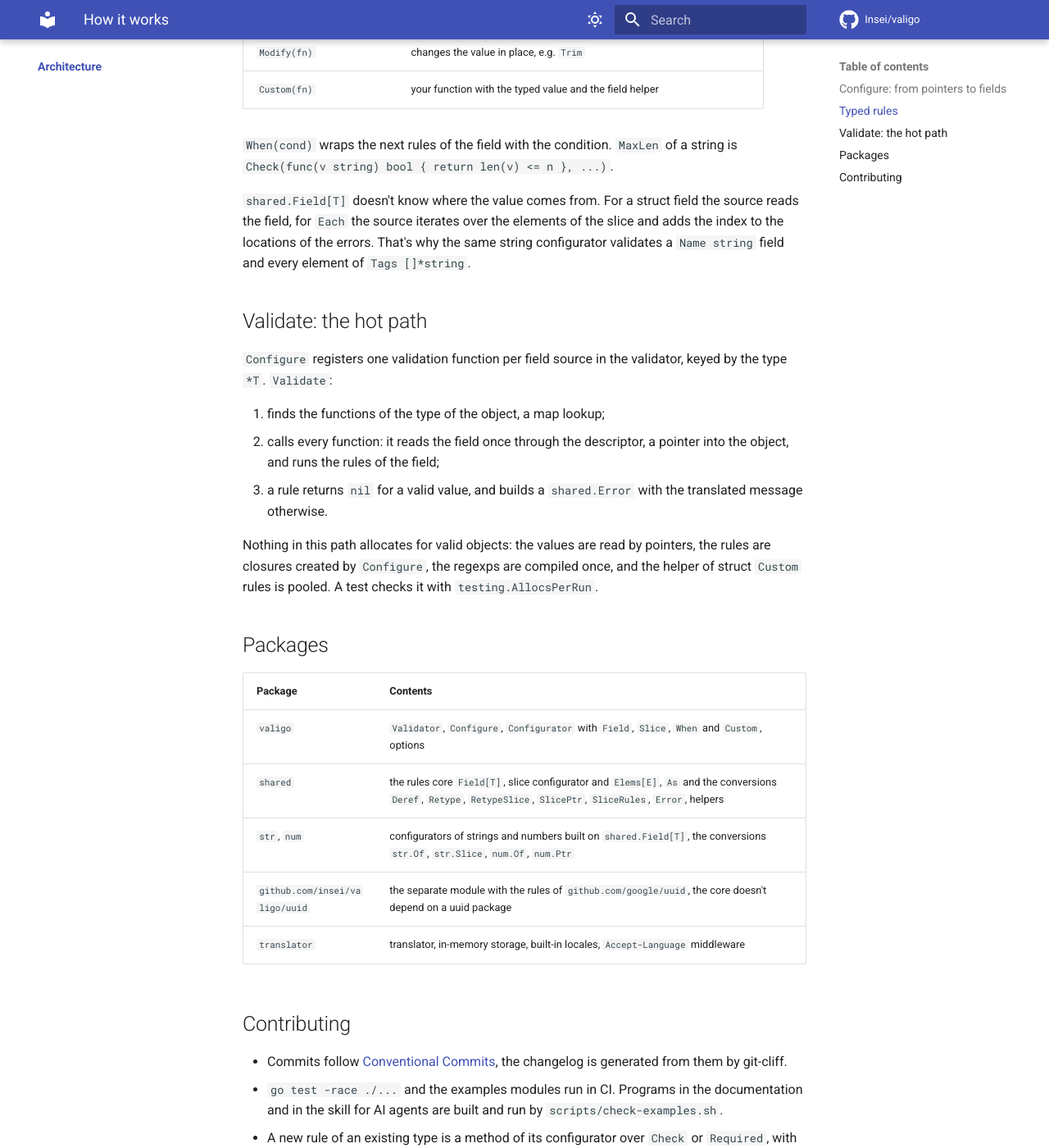
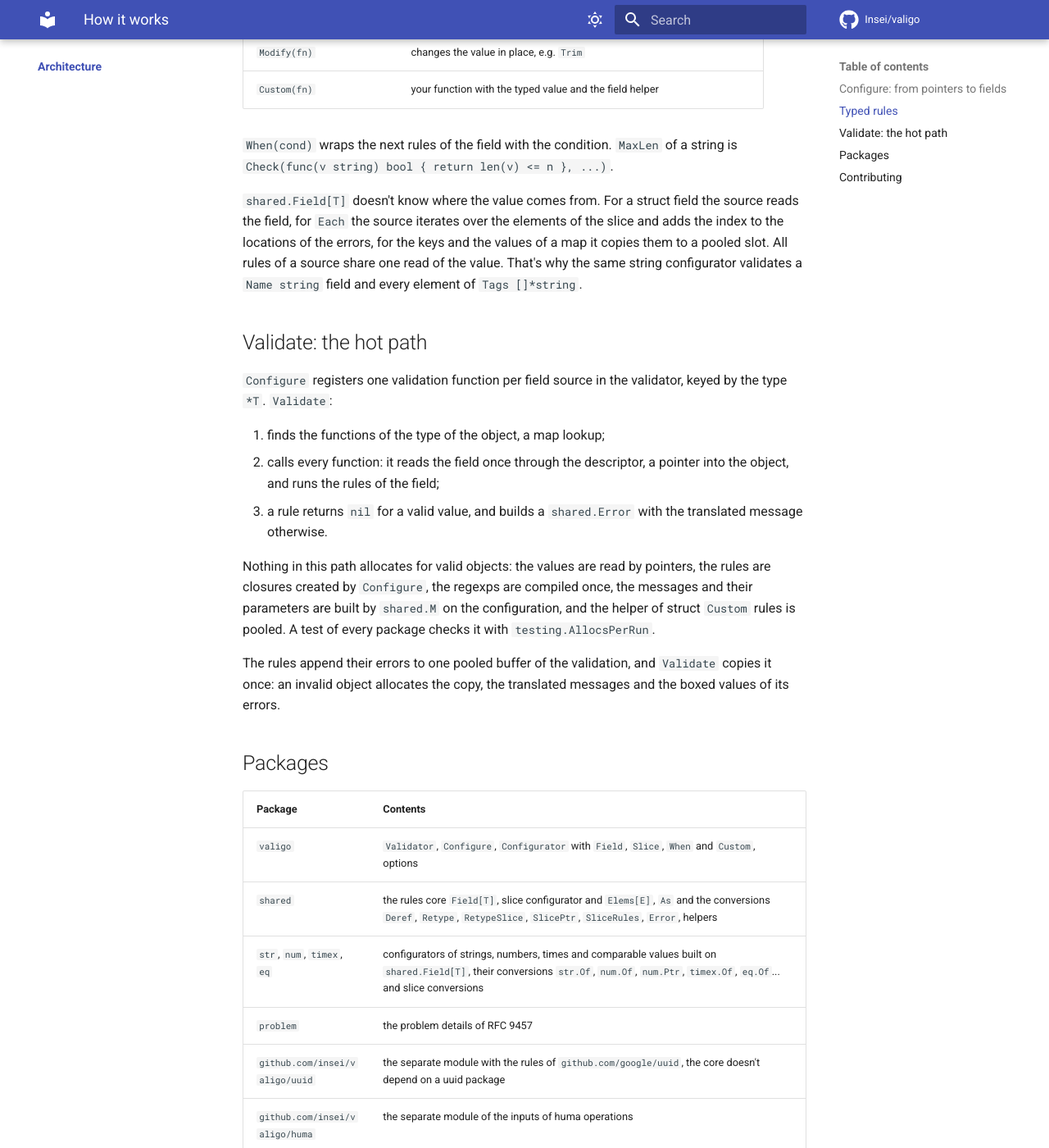
Before and after one commit to Insei/valigo, an MkDocs documentation site: the page built from docs/architecture/index.md, in a window 1280 px wide and 1400 px high, scrolled down 937 px. Shown: the whole window at 82% size. Built offline with MkDocs 1.6.1 and Material for MkDocs 9.7.7, drawn with Linux system fonts in a browser that asks for light colours; comment, search, counter and statistics services are not loaded; the version menu is left out.

Commit message:
docs: describe all features in Why valigo?, How it works and llms.txt
The description of llms.txt used the API of v0.0.x, b.String.

```diff
--- a/docs/architecture/index.md
+++ b/docs/architecture/index.md
@@ -23,7 +23,7 @@ Every typed configurator is a thin wrapper over one core type, `shared.Field[T]`
 
 `When(cond)` wraps the next rules of the field with the condition. `MaxLen` of a string is `Check(func(v string) bool { return len(v) <= n }, ...)`.
 
-`shared.Field[T]` doesn't know where the value comes from. For a struct field the source reads the field, for `Each` the source iterates over the elements of the slice and adds the index to the locations of the errors. That's why the same string configurator validates a `Name string` field and every element of `Tags []*string`.
+`shared.Field[T]` doesn't know where the value comes from. For a struct field the source reads the field, for `Each` the source iterates over the elements of the slice and adds the index to the locations of the errors, for the keys and the values of a map it copies them to a pooled slot. All rules of a source share one read of the value. That's why the same string configurator validates a `Name string` field and every element of `Tags []*string`.
 
 ## Validate: the hot path
 
@@ -33,7 +33,9 @@ Every typed configurator is a thin wrapper over one core type, `shared.Field[T]`
 2. calls every function: it reads the field once through the descriptor, a pointer into the object, and runs the rules of the field;
 3. a rule returns `nil` for a valid value, and builds a `shared.Error` with the translated message otherwise.
 
-Nothing in this path allocates for valid objects: the values are read by pointers, the rules are closures created by `Configure`, the regexps are compiled once, and the helper of struct `Custom` rules is pooled. A test checks it with `testing.AllocsPerRun`.
+Nothing in this path allocates for valid objects: the values are read by pointers, the rules are closures created by `Configure`, the regexps are compiled once, the messages and their parameters are built by `shared.M` on the configuration, and the helper of struct `Custom` rules is pooled. A test of every package checks it with `testing.AllocsPerRun`.
+
+The rules append their errors to one pooled buffer of the validation, and `Validate` copies it once: an invalid object allocates the copy, the translated messages and the boxed values of its errors.
 
 ## Packages
 
@@ -41,8 +43,10 @@ Nothing in this path allocates for valid objects: the values are read by pointer
 |---|---|
 | `valigo` | `Validator`, `Configure`, `Configurator` with `Field`, `Slice`, `When` and `Custom`, options |
 | `shared` | the rules core `Field[T]`, slice configurator and `Elems[E]`, `As` and the conversions `Deref`, `Retype`, `RetypeSlice`, `SlicePtr`, `SliceRules`, `Error`, helpers |
-| `str`, `num` | configurators of strings and numbers built on `shared.Field[T]`, the conversions `str.Of`, `str.Slice`, `num.Of`, `num.Ptr` |
+| `str`, `num`, `timex`, `eq` | configurators of strings, numbers, times and comparable values built on `shared.Field[T]`, their conversions `str.Of`, `num.Of`, `num.Ptr`, `timex.Of`, `eq.Of`... and slice conversions |
+| `problem` | the problem details of RFC 9457 |
 | `github.com/insei/valigo/uuid` | the separate module with the rules of `github.com/google/uuid`, the core doesn't depend on a uuid package |
+| `github.com/insei/valigo/huma` | the separate module of the inputs of huma operations |
 | `translator` | translator, in-memory storage, built-in locales, `Accept-Language` middleware |
 
 ## Contributing
--- a/mkdocs.yml
+++ b/mkdocs.yml
@@ -106,15 +106,18 @@ plugins:
       base_url: !ENV [LLMSTXT_BASE_URL, "https://insei.github.io/valigo/latest/"]
       markdown_description: >-
         valigo validates Go structs by rules configured once with pointers to the fields of a model:
-        b.String(&u.Name).Required().MaxLen(64). The configurator methods are generic (Go 1.27), so the compiler
-        checks the field types and the rule arguments. Validation of valid objects doesn't allocate, absent values
-        are skipped by all rules except Required, errors have field locations and translated messages.
-        The module path is github.com/insei/valigo.
+        b.Field(&u.Name).As(str.Of).Required().MaxLen(64). The configurator has Field, Slice, Map, When and Custom,
+        As converts a field to the configurator of its type by a conversion with a type constraint (str.Of, num.Of,
+        num.Ptr, timex.Of, eq.Of, str.Slice...), so the compiler checks the field types and the rule arguments
+        (Go 1.27 generic methods). Validation of valid objects doesn't allocate, absent values are skipped by all
+        rules except Required, errors have field locations, translated messages (en, de, es, fr, ru), stable codes
+        and named params; the problem package writes RFC 9457 problem details, the github.com/insei/valigo/huma
+        module validates huma inputs. The module path is github.com/insei/valigo.
       sections:
         Start:
           - index.md: installation and the first validator
           - why-valigo.md: what it gives compared to tag based validators
-          - performance.md: benchmarks with go-playground/validator and ozzo-validation
+          - performance.md: benchmarks with go-playground/validator, ozzo-validation, zog, gookit/validate and hand-written code
           - upgrading.md: upgrading from v0.0.x
           - ai-agents.md: the skill for AI agents
         Features:
```
Also changed, not shown: docs/index.md (+2 -1 lines), docs/upgrading.md (+1 -0 lines), docs/why-valigo.md (+8 -0 lines).
